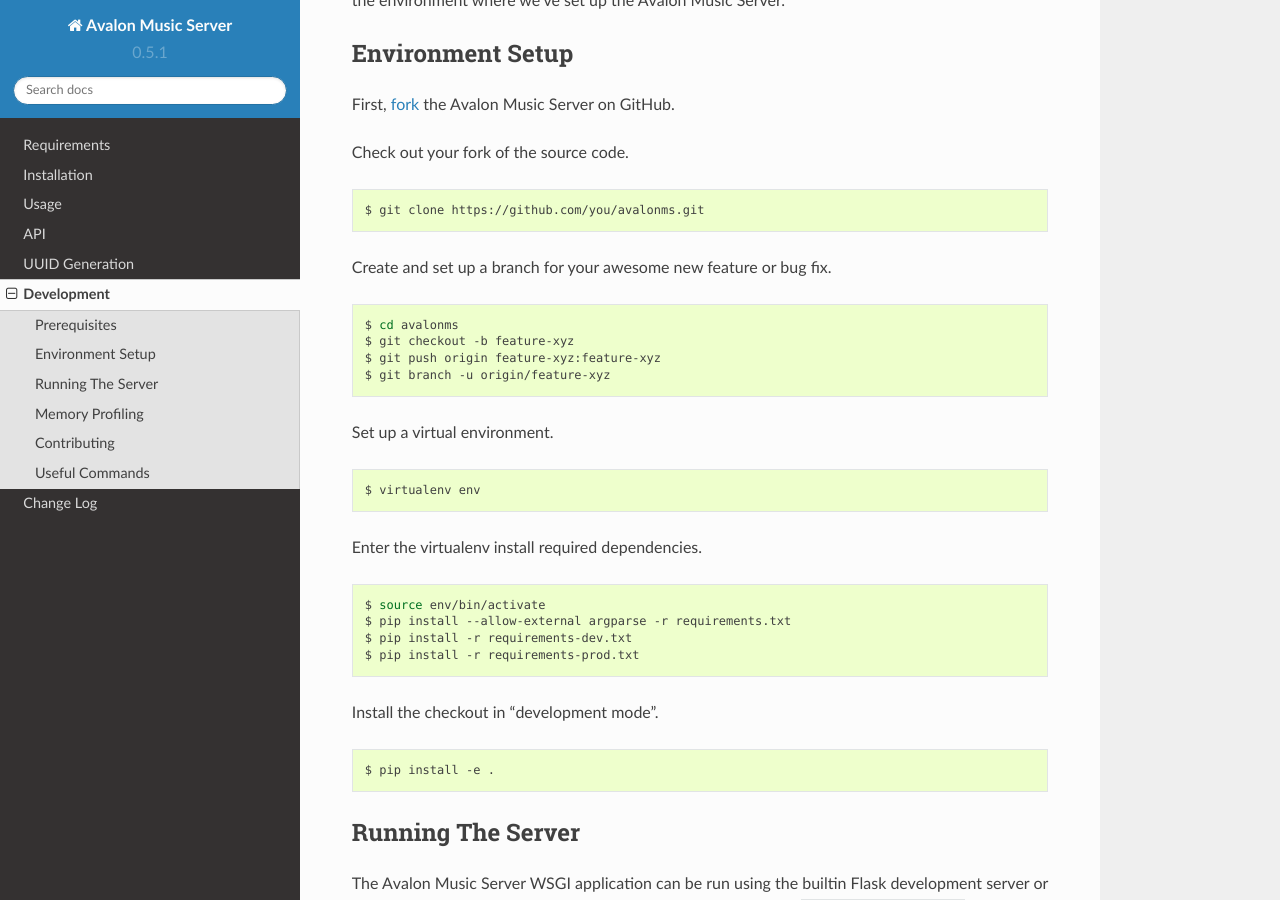
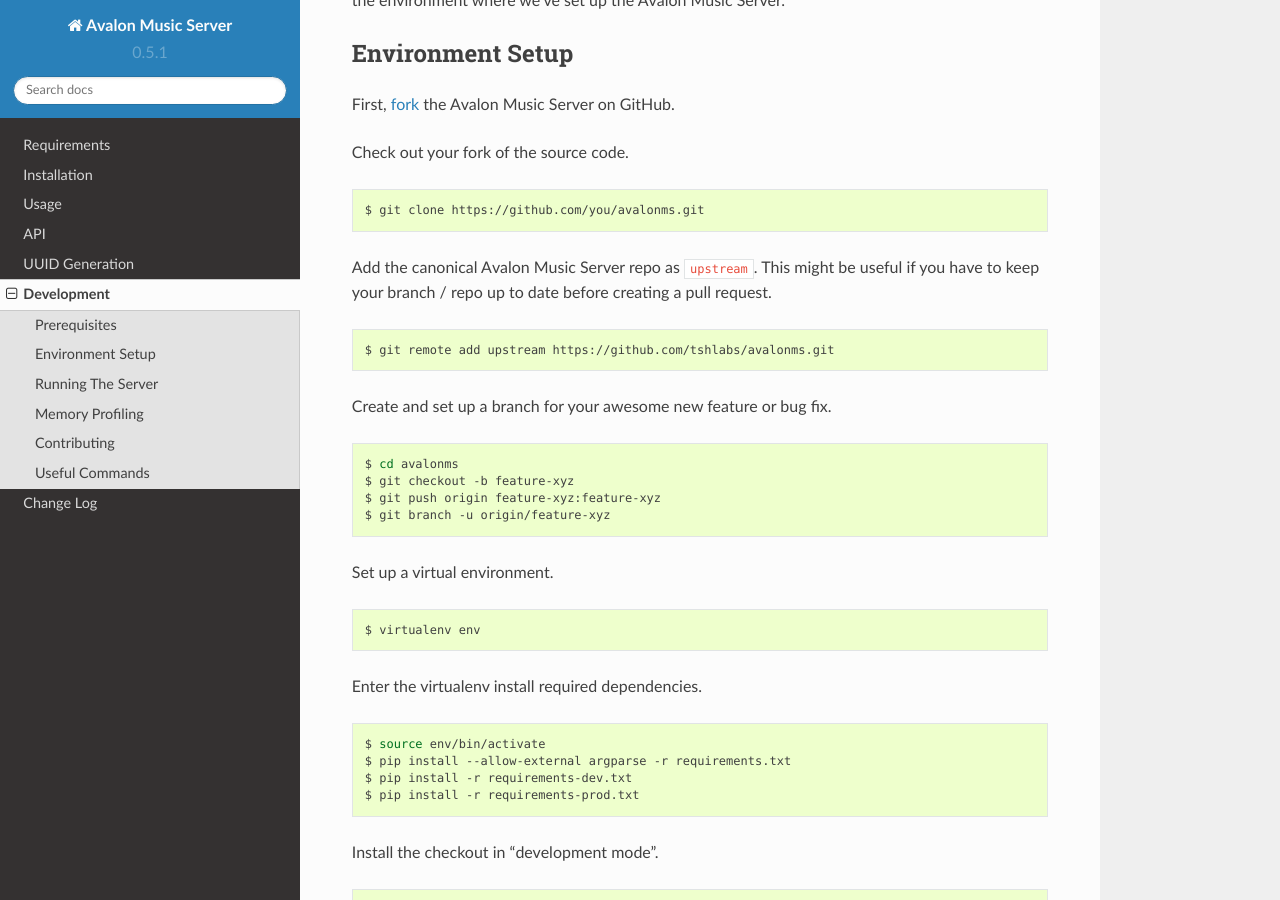
Before and after one commit to 56quarters/avalonms, a Sphinx documentation site: the page built from doc/source/development.rst, in a window 1280 px wide and 900 px high, scrolled down 398 px. Built offline with Sphinx 7.4.7 and the Read the Docs theme 2.0.0, drawn with Linux system fonts in a browser that asks for light colours.

Commit message:
Add instructions for adding an upstream

```diff
--- a/doc/source/development.rst
+++ b/doc/source/development.rst
@@ -24,6 +24,14 @@
 .. code-block:: bash
 
     $ git clone https://github.com/you/avalonms.git
+
+Add the canonical Avalon Music Server repo as ``upstream``. This might be
+useful if you have to keep your branch / repo up to date before creating
+a pull request.
+
+.. code-block:: base
+
+    $ git remote add upstream https://github.com/tshlabs/avalonms.git
 
 Create and set up a branch for your awesome new feature or bug fix.
 
```
